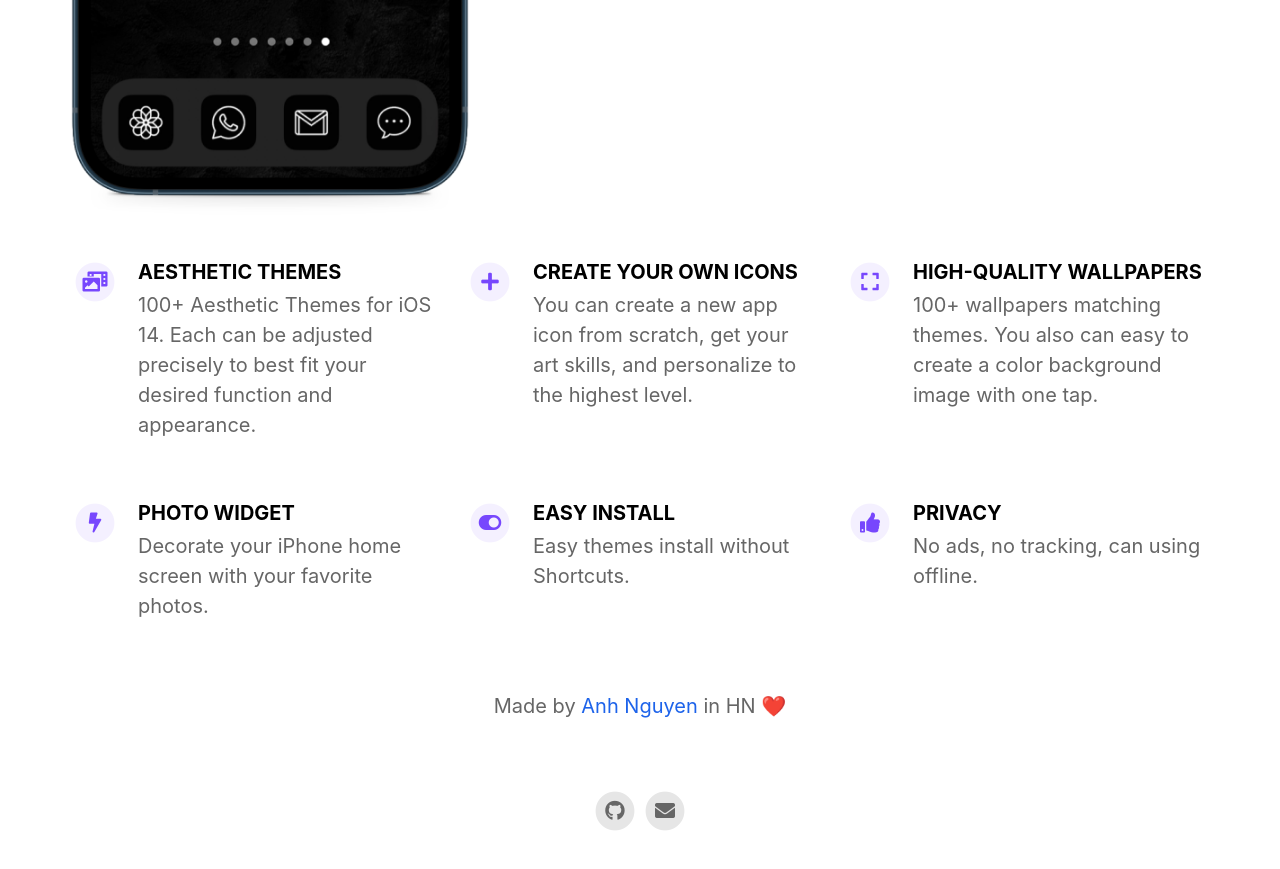
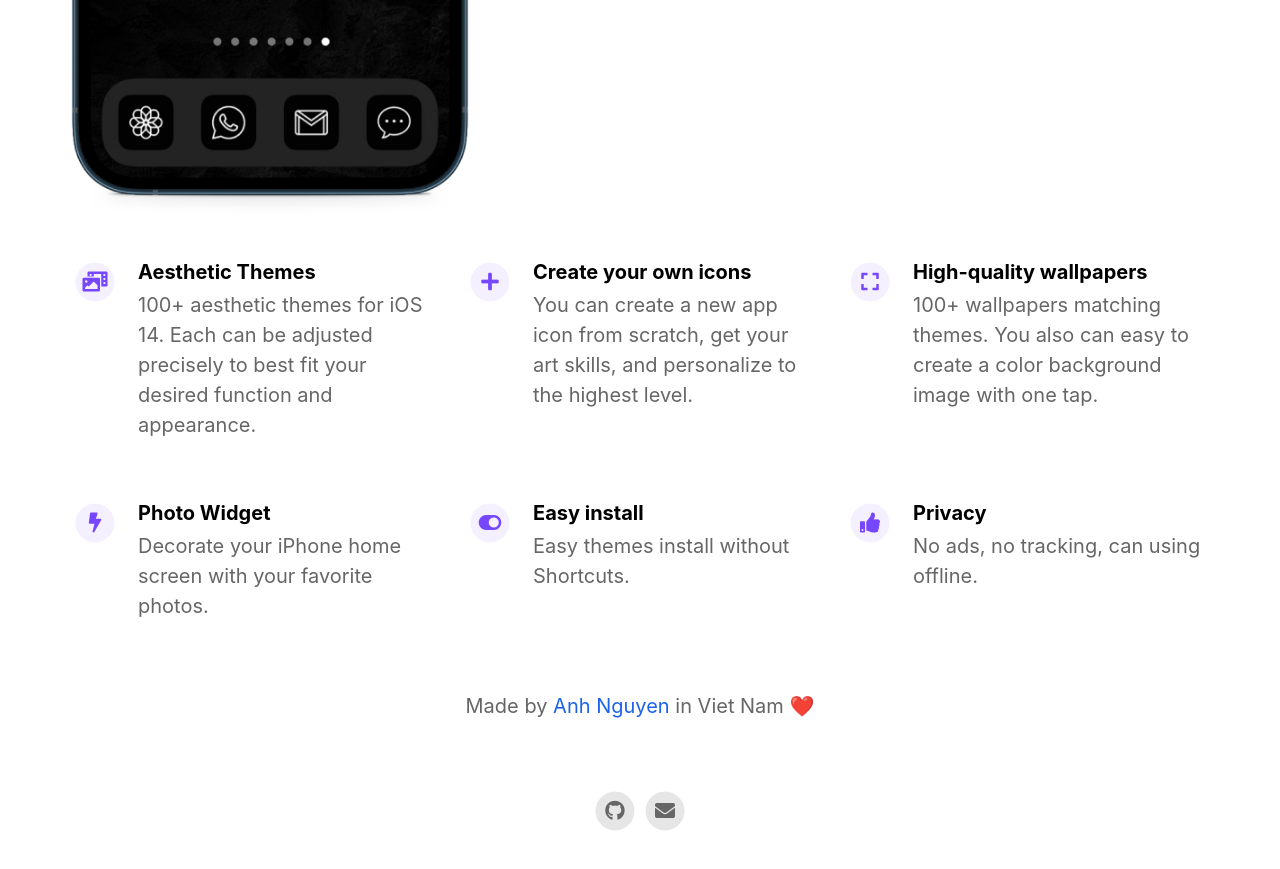
Before and after one commit to anhnc55/ithemes-app, a Jekyll site: the page built from index.html, in a window 1280 px wide and 900 px high, scrolled down 822 px. Shown: the top 869 px of the window. Built offline with Jekyll 4.4.1, drawn with Linux system fonts in a browser that asks for light colours; nearby versions of some CDN libraries; some of the changed text lies outside the part shown.

Commit message:
Update config

```diff
--- a/_config.yml
+++ b/_config.yml
@@ -1,7 +1,7 @@
 host: 0.0.0.0
 
 #page title
-page_title                                : iThemes - App Icon Changer                             # Automatically populates with app name if not set and if iOS app ID is set. Otherwise enter manually.
+page_title                                : # Automatically populates with app name if not set and if iOS app ID is set. Otherwise enter manually.
 
 # App Info
 ios_app_id                                : 1535360671                                # Required. Enter iOS app ID to automatically populate name, price and icons (e.g. 718043190).
@@ -12,7 +12,7 @@ presskit_download_link                    :
                                                                                       # Or upload your press kit file to assets and set path accordingly (e.g. "assets/your_press_kit.zip").
 
 app_icon                                  :  # Automatically populates if not set and if iOS app ID is set.  Otherwise enter path to icon file manually. When chaning, use new filename for cache busting.
-app_name                                  : iThemes - App Icon Changer                             # Automatically populates if not set and if iOS app ID is set.  Otherwise enter manually.
+app_name                                  :  # Automatically populates if not set and if iOS app ID is set.  Otherwise enter manually.
 app_price                                 :                                           # Automatically populates if not set and if iOS app ID is set.  Otherwise enter manually.
 app_description                           : Say goodbye boring your home screen.
 
@@ -23,7 +23,7 @@ enable_smart_app_banner                   : false
 # Information About Yourself
 your_name                                 : Anh Nguyen
 your_link                                 : https://anhnc.me
-your_city                                 : HN ❤️
+your_city                                 : Viet Nam ❤️
 email_address                             : anhz.n92@gmail.com
 facebook_username                         :
 instagram_username                        :
@@ -36,27 +36,27 @@ youtube_username                          :
 # Feature List                            Edit, add or remove features to be presented.
 features                                  :
 
-  - title                                 : AESTHETIC THEMES
-    description                           : 100+ Aesthetic Themes for iOS 14. Each can be adjusted precisely to best fit your desired function and appearance.
+  - title                                 : Aesthetic Themes
+    description                           : 100+ aesthetic themes for iOS 14. Each can be adjusted precisely to best fit your desired function and appearance.
     fontawesome_icon_name                 : photo-video
 
-  - title                                 : CREATE YOUR OWN ICONS
+  - title                                 : Create your own icons
     description                           : You can create a new app icon from scratch, get your art skills, and personalize to the highest level.
     fontawesome_icon_name                 : plus
 
-  - title                                 : HIGH-QUALITY WALLPAPERS
+  - title                                 : High-quality wallpapers
     description                           : 100+ wallpapers matching themes. You also can easy to create a color background image with one tap.
     fontawesome_icon_name                 : expand
 
-  - title                                 : PHOTO WIDGET
+  - title                                 : Photo Widget
     description                           : Decorate your iPhone home screen with your favorite photos.
     fontawesome_icon_name                 : bolt
 
-  - title                                 : EASY INSTALL
+  - title                                 : Easy install
     description                           : Easy themes install without Shortcuts.
     fontawesome_icon_name                 : toggle-on
 
-  - title                                 : PRIVACY
+  - title                                 : Privacy
     description                           : No ads, no tracking, can using offline.
     fontawesome_icon_name                 : thumbs-up
 
```
